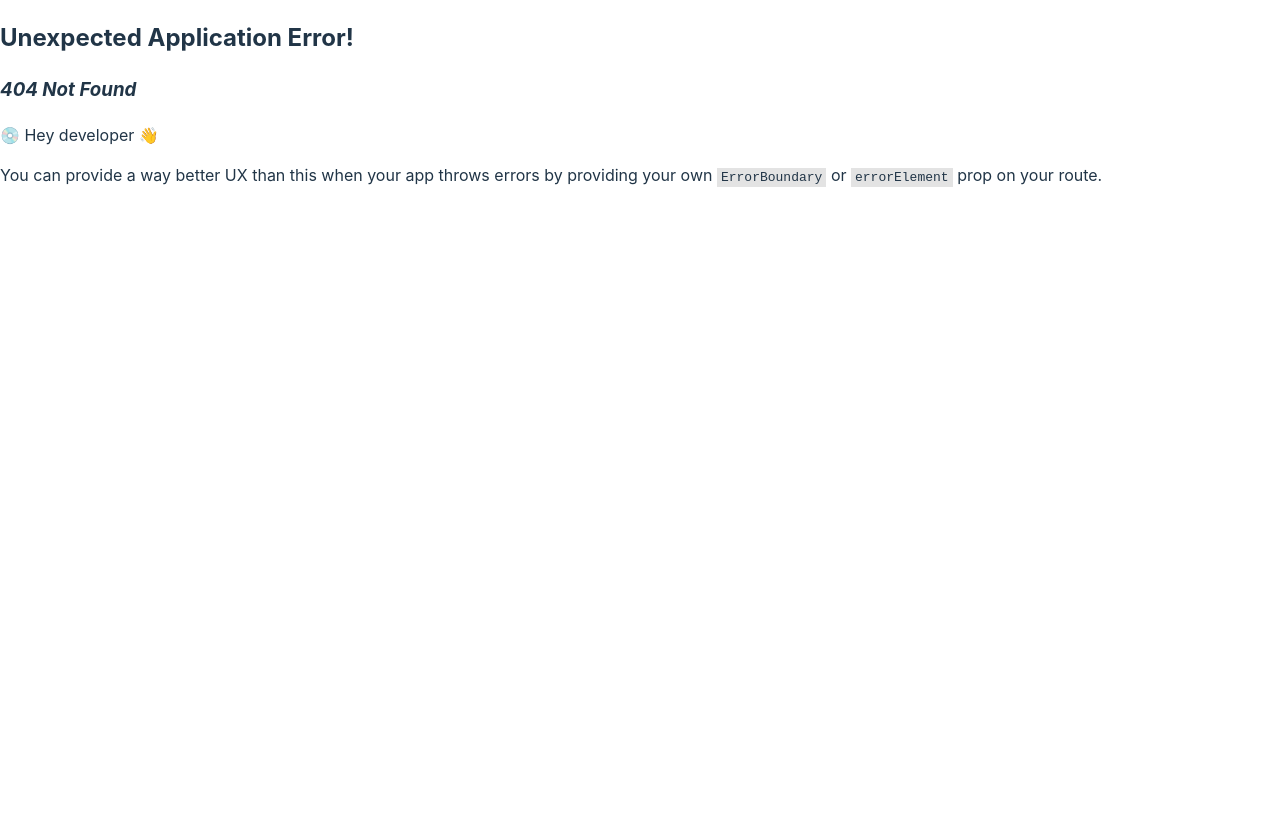
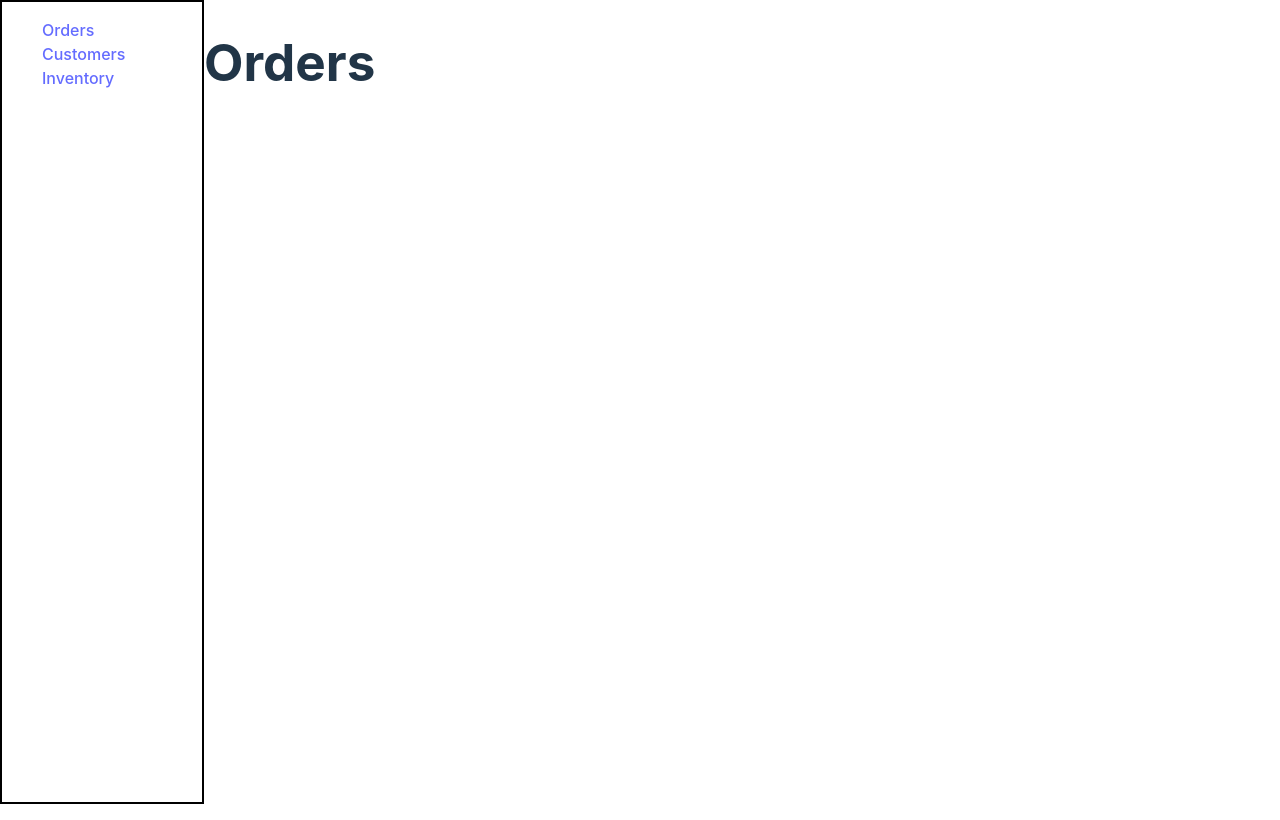
Before and after one commit to SunnyKumar-code/geekster-fs-22-23-react, a React (Vite) app in the folder fs-22-23/module_5/react_vite/: page /orders in a window 1280 px wide. Before the commit this address had no page. Built offline with nearby package versions, Linux system fonts and the light colour scheme.

Commit message:
31-12-2024 | Routing Continued

```diff
--- a/fs-22-23/module_5/react_vite/src/components/30-12-2024/Layout.jsx
+++ b/fs-22-23/module_5/react_vite/src/components/30-12-2024/Layout.jsx
@@ -5,16 +5,8 @@ import NavBar from "./NavBar";
 const Layout = () => {
     return (
         <>
-            <NavBar />
+            <NavBar /> {/* Header */}
             <Outlet />
-                {/* DYNAMIC CONTENT */}
-                {/* if(url == "/") {
-                    HOME
-                } else if (url == "/contact-us") {
-                    CONTACT US
-                } else if (url == "/about-us") {
-                    ABOUT US
-                } */}
             <Footer />
         </>
     );
--- /dev/null
+++ b/fs-22-23/module_5/react_vite/src/components/31-12-2024/AdminLayout.jsx
@@ -0,0 +1,15 @@
+import { Outlet } from "react-router-dom";
+import Sidebar from "./Sidebar";
+
+const AdminLayout = () => {
+    return (
+        <div style={{
+            display: "flex"
+        }}>
+            <Sidebar />
+            <Outlet />
+        </div>
+    )
+};
+
+export default AdminLayout;
--- /dev/null
+++ b/fs-22-23/module_5/react_vite/src/components/31-12-2024/Customers.jsx
@@ -0,0 +1,9 @@
+const Customers = () => {
+    return (
+        <>
+            <h1>Customers</h1>
+        </>
+    )
+};
+
+export default Customers;
--- /dev/null
+++ b/fs-22-23/module_5/react_vite/src/components/31-12-2024/HotelDetails.jsx
@@ -0,0 +1,32 @@
+import { useParams } from "react-router-dom";
+
+const hotels = [
+    {
+        hotelId: 1,
+        name: "Grand Exotica"
+    },
+    {
+        hotelId: 2,
+        name: "Hotel Atlanta View"
+    },
+    {
+        hotelId: 3,
+        name: "Palm Hotel"
+    }
+]
+
+
+const HotelDetails = () => {
+    // HotelID?
+    const params = useParams();
+    const hotelDetails = hotels.find(hotel => hotel.hotelId == params.hotelId);
+
+    return (
+        <>
+            <h1>Hotel Details Screen</h1>
+            <h2>{hotelDetails.name}</h2>
+        </>
+    )
+};
+
+export default HotelDetails;
--- /dev/null
+++ b/fs-22-23/module_5/react_vite/src/components/31-12-2024/Inventory.jsx
@@ -0,0 +1,9 @@
+const Inventory = () => {
+    return (
+        <>
+            <h1>Inventory</h1>
+        </>
+    )
+};
+
+export default Inventory;
--- /dev/null
+++ b/fs-22-23/module_5/react_vite/src/components/31-12-2024/NotFound.jsx
@@ -0,0 +1,9 @@
+const NotFound = () => {
+    return (
+        <>
+            <h3>My own 404 screen</h3>
+        </>
+    )
+};
+
+export default NotFound;
--- /dev/null
+++ b/fs-22-23/module_5/react_vite/src/components/31-12-2024/Orders.jsx
@@ -0,0 +1,9 @@
+const Orders = () => {
+    return (
+        <>
+            <h1>Orders</h1>
+        </>
+    )
+};
+
+export default Orders;
--- /dev/null
+++ b/fs-22-23/module_5/react_vite/src/components/31-12-2024/Sidebar.jsx
@@ -0,0 +1,32 @@
+import { Link } from "react-router-dom";
+
+const Sidebar = () => {
+    return (
+        <div style={{
+            width: "200px",
+            // position: "absolute",
+            inset: 0,
+            border: "2px solid black",
+            height: "100vh"
+        }}>
+            <ul style={{
+                display: "flex",
+                flexDirection: "column",
+                justifyContent: "space-around",
+                listStyle: "none"
+            }}>
+                <li>
+                    <Link to={"/orders"}>Orders</Link>
+                </li>
+                <li>
+                    <Link to={"/customers"}>Customers</Link>
+                </li>
+                <li>
+                    <Link to={"/inventory"}>Inventory</Link>
+                </li>
+            </ul>
+        </div>
+    )
+};
+
+export default Sidebar;
```
Also changed, not shown: fs-22-23/module_5/react_vite/src/App.jsx (+29 -2 lines), 1 other file (tests, documents, lock files or other folders).
